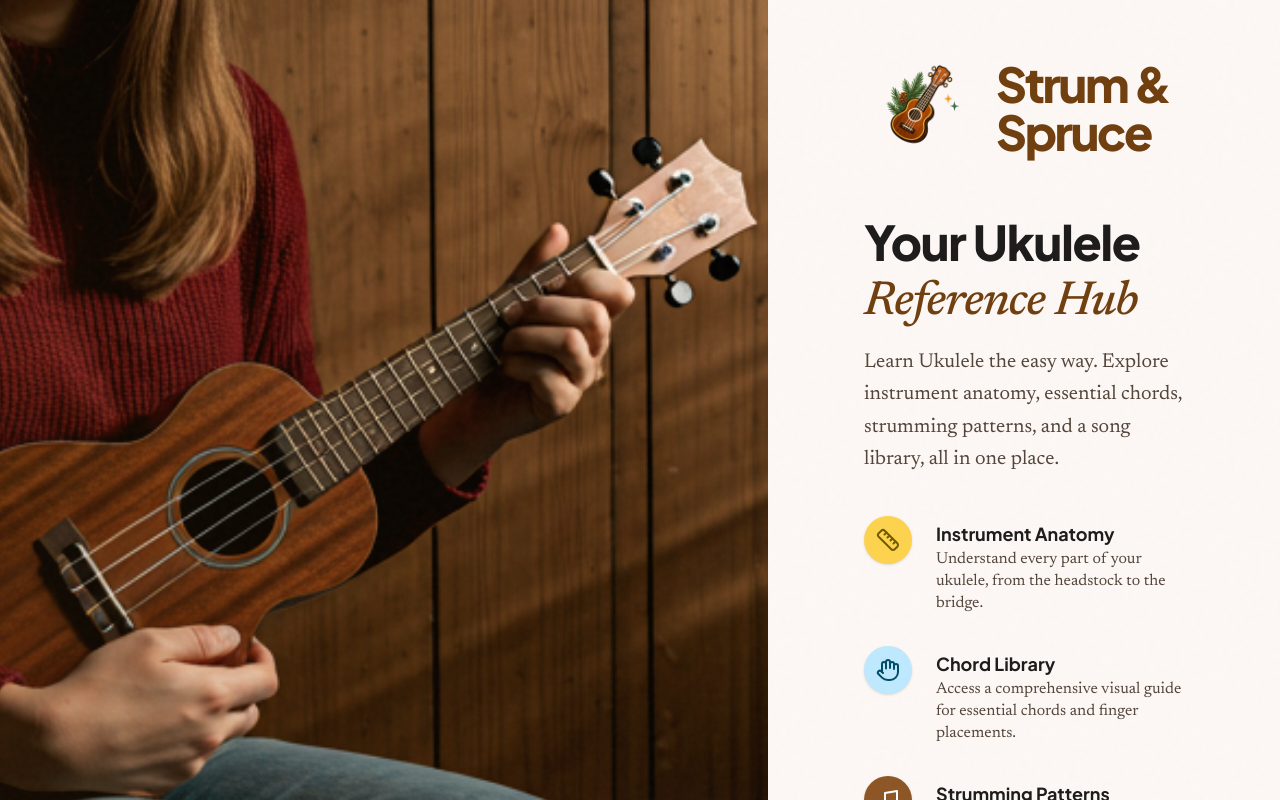
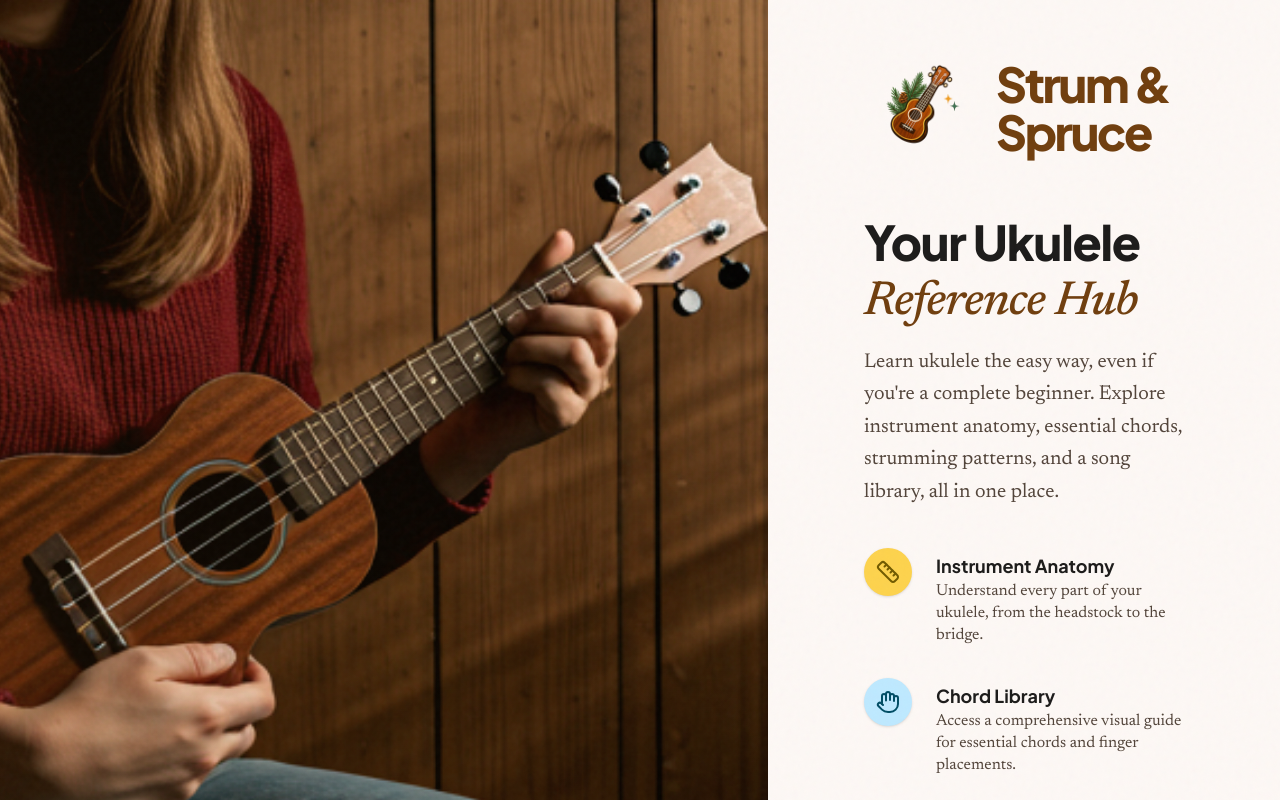
Before and after one commit to DotNetTitan/strum-and-spruce, a React (Vite) app: page / in a window 1280 px wide. Shown: the top 800 px of the page. Built offline with nearby package versions, Linux system fonts and the light colour scheme.

Commit message:
Change onboarding description

```diff
--- a/src/pages/Onboarding.tsx
+++ b/src/pages/Onboarding.tsx
@@ -30,7 +30,7 @@ export const Onboarding = () => (
           Your Ukulele <span className="text-primary italic font-body font-medium">Reference Hub</span>
         </h1>
         <p className="text-on-surface-variant text-lg md:text-xl font-body leading-relaxed">
-          Learn Ukulele the easy way. Explore instrument anatomy, essential chords, strumming patterns, and a song library, all in one place.
+          Learn ukulele the easy way, even if you're a complete beginner. Explore instrument anatomy, essential chords, strumming patterns, and a song library, all in one place.
         </p>
       </header>
 
```
